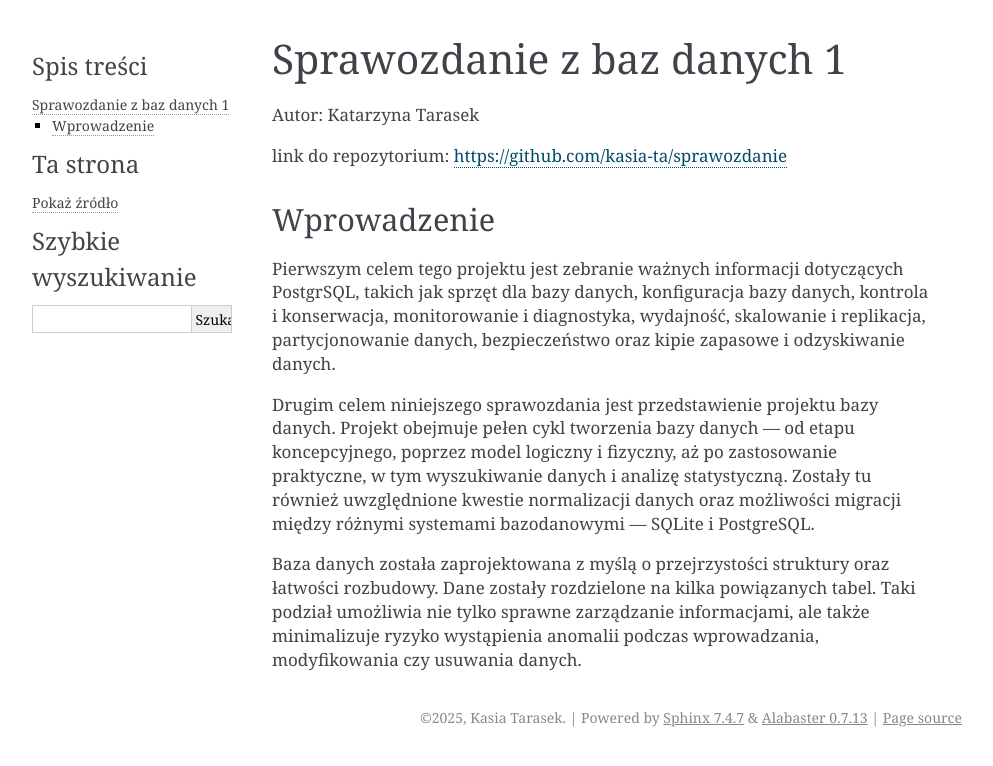
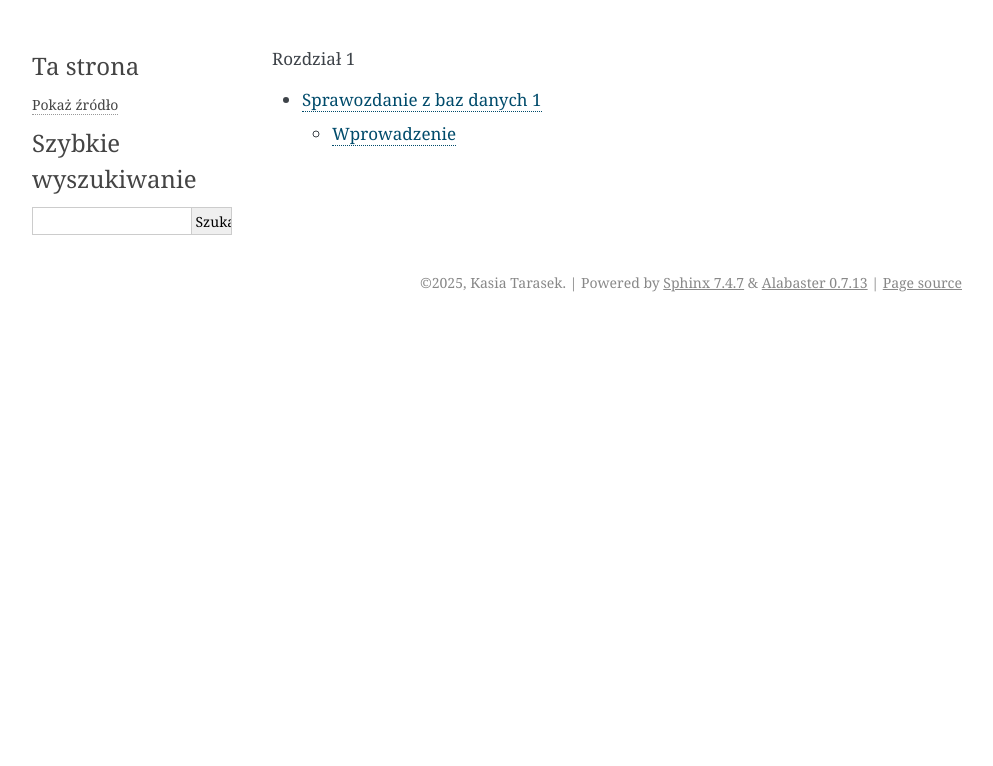
Before and after one commit to kasia-ta/sprawozdanie, a Sphinx documentation site: the page built from source/rozdzial1/index.rst, in a window 1280 px wide. Shown: the top 766 px of the page, without its empty margins (148-1141 px from the left). Built offline with Sphinx 7.4.7, drawn with Linux system fonts in a browser that asks for light colours; pages that are not in the unit, such as notebooks, are missing from menus.

Commit message:
Update index.rst

```diff
--- a/source/rozdzial1/index.rst
+++ b/source/rozdzial1/index.rst
@@ -1,16 +1,5 @@
-Sprawozdanie z baz danych 1
-========================
+.. toctree::
+   :maxdepth: 2
+   :caption: Rozdział 1
 
-Autor: Katarzyna Tarasek
-
-link do repozytorium:
-https://github.com/kasia-ta/sprawozdanie
-
-Wprowadzenie
-~~~~~~~~~~~~
-
-Pierwszym celem tego projektu jest zebranie ważnych informacji dotyczących PostgrSQL, takich jak sprzęt dla bazy danych, konfiguracja bazy danych, kontrola i konserwacja, monitorowanie i diagnostyka, wydajność, skalowanie i replikacja, partycjonowanie danych, bezpieczeństwo oraz kipie zapasowe i odzyskiwanie danych.
-
-Drugim celem niniejszego sprawozdania jest przedstawienie projektu bazy danych. Projekt obejmuje pełen cykl tworzenia bazy danych — od etapu koncepcyjnego, poprzez model logiczny i fizyczny, aż po zastosowanie praktyczne, w tym wyszukiwanie danych i analizę statystyczną. Zostały tu również uwzględnione kwestie normalizacji danych oraz możliwości migracji między różnymi systemami bazodanowymi — SQLite i PostgreSQL.
-
-Baza danych została zaprojektowana z myślą o przejrzystości struktury oraz łatwości rozbudowy. Dane zostały rozdzielone na kilka powiązanych tabel. Taki podział umożliwia nie tylko sprawne zarządzanie informacjami, ale także minimalizuje ryzyko wystąpienia anomalii podczas wprowadzania, modyfikowania czy usuwania danych.
+   rozdzial1
```
